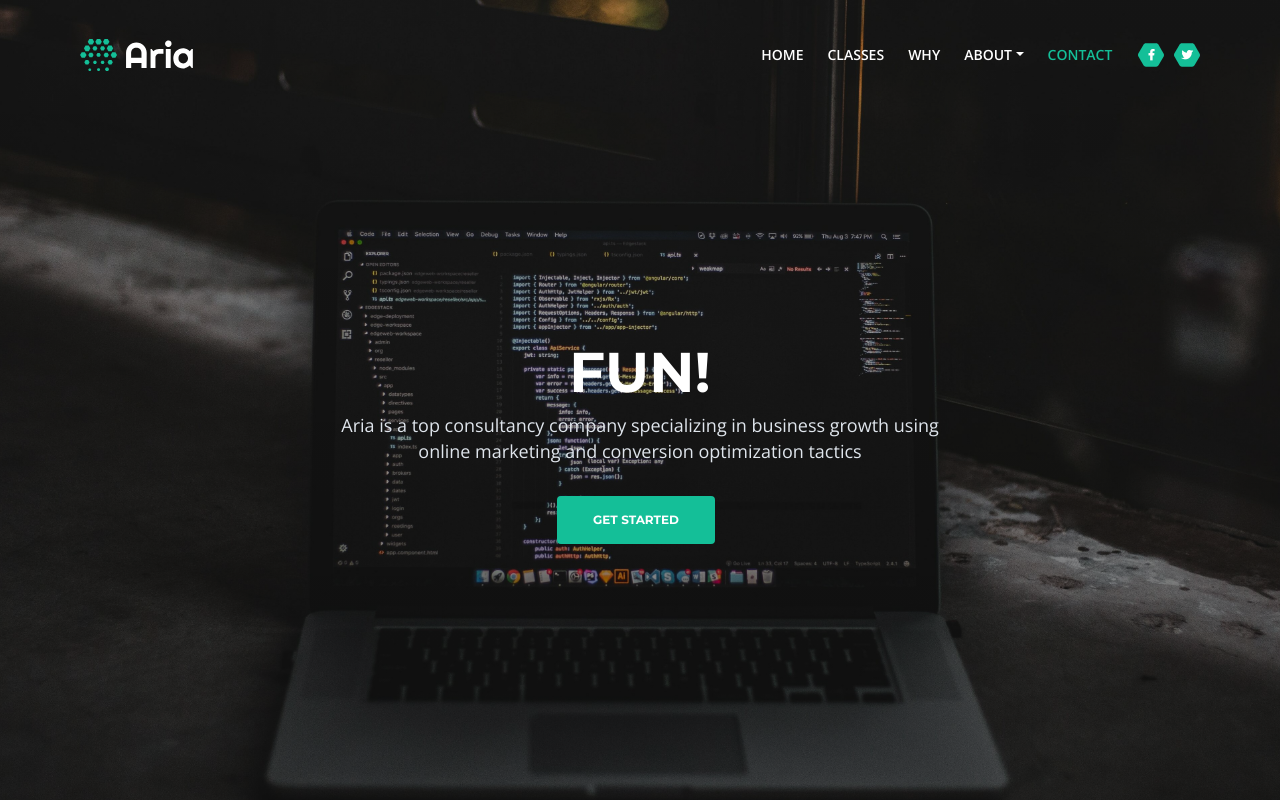
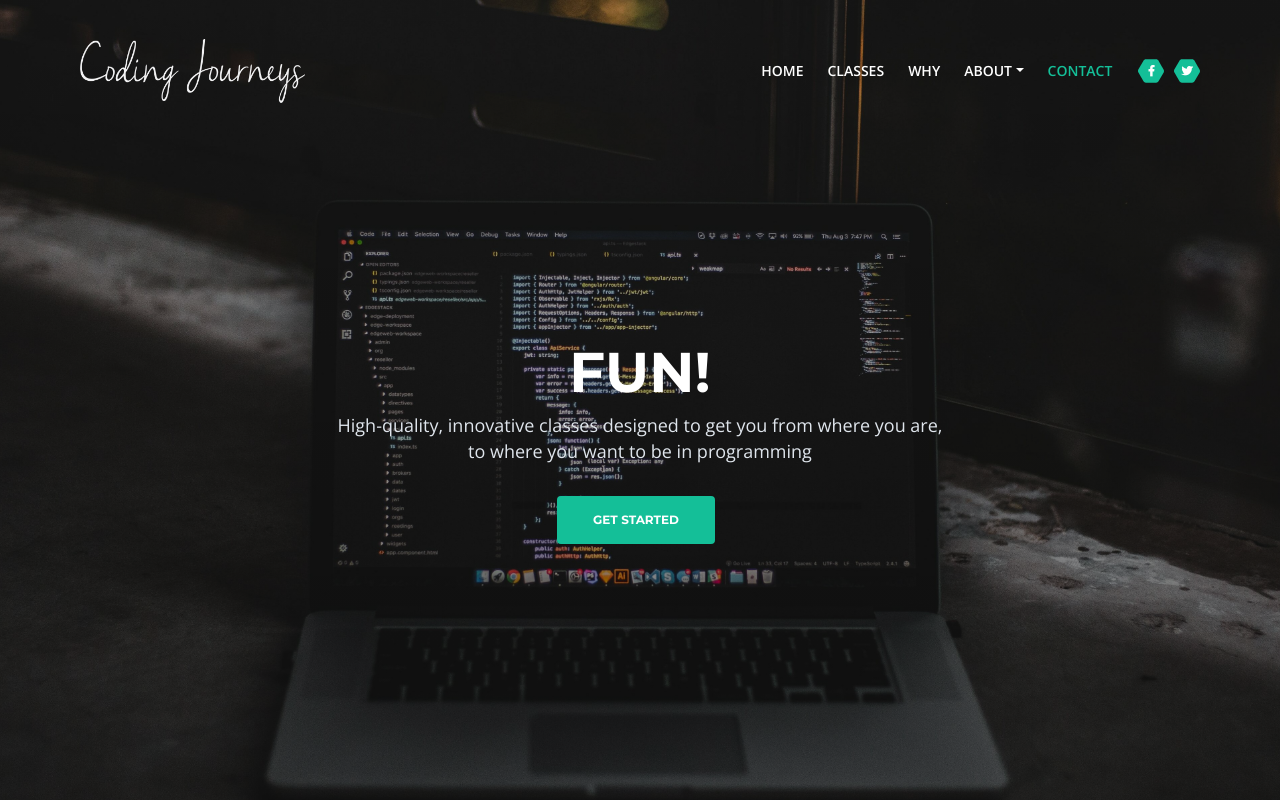
Before and after one commit to codingjourneys/codingJourneysHome, a plain HTML site: page index.html in a window 1280 px wide. Shown: the top 800 px of the page. Drawn offline with nearby package versions, Linux system fonts and the light colour scheme.

Commit message:
Logo added, CSS modified

```diff
--- a/css/styles.css
+++ b/css/styles.css
@@ -655,8 +655,8 @@ input[type='checkbox'] {
 }
 
 .navbar-custom .navbar-brand.logo-image img {
-    width: 7.0625rem;
-	height: 2rem;
+    width: 14.0625rem;
+	height: 4rem;
 	-webkit-backface-visibility: hidden;
 }
 
--- a/index.html
+++ b/index.html
@@ -51,7 +51,7 @@
         <!-- <a class="navbar-brand logo-text page-scroll" href="index.html">Aria</a> -->
 
         <!-- Image Logo -->
-        <a class="navbar-brand logo-image" href="index.html"><img src="images/logo.svg" alt="alternative"></a>
+        <a class="navbar-brand logo-image" href="index.html"><img src="images/Logo.png" alt="alternative"></a>
 
         <!-- Mobile Menu Toggle Button -->
         <button class="navbar-toggler" type="button" data-toggle="collapse" data-target="#navbarsExampleDefault" aria-controls="navbarsExampleDefault" aria-expanded="false" aria-label="Toggle navigation">
@@ -120,7 +120,7 @@
                     <div class="col-lg-12">
                         <div class="text-container">
                             <h1><span id="js-rotating">SIMPLE, UNDERSTANDABLE, FUN!</span></h1>
-                            <p class="p-heading p-large">Aria is a top consultancy company specializing in business growth using online marketing and conversion optimization tactics</p>
+                            <p class="p-heading p-large">High-quality, innovative classes designed to get you from where you are, to where you want to be in programming</p>
                             <a class="btn-solid-lg page-scroll" href="#intro">GET STARTED</a>
                         </div>
                     </div> <!-- end of col -->
@@ -481,7 +481,7 @@
         <div class="container">
             <div class="row">
                 <div class="col-lg-12">
-                    <h2>Read Our Customer Testimonials</h2>
+                    <h2>Past Students Share Their Experiences</h2>
                     <p class="p-heading">Our clients are our partners and we can not imagine a better future for our company without helping them reach their objectives</p>
                 </div> <!-- end of col -->
             </div> <!-- end of row -->
@@ -613,8 +613,8 @@
 
 
 
-    <!-- Projects -->
-	<div id="projects" class="filter">
+<!-- Projects -->
+    <div id="projects" class="filter">
 		<div class="container">
             <div class="row">
                 <div class="col-lg-12">
@@ -664,6 +664,8 @@
             </div> <!-- end of row -->
 		</div> <!-- end of container -->
     </div> <!-- end of filter -->
+
+
     <!-- end of projects -->
 
 
```
Also changed, not shown: images/Logo.png (added).
